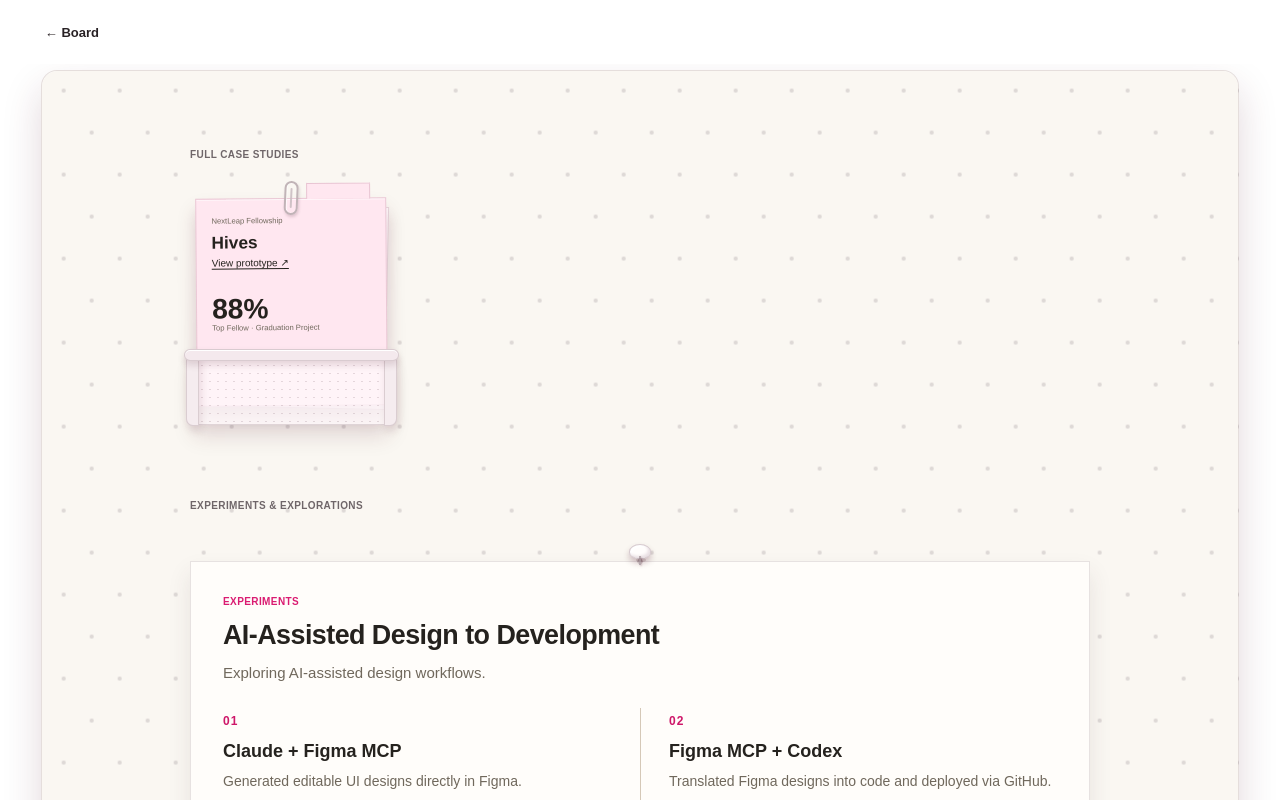
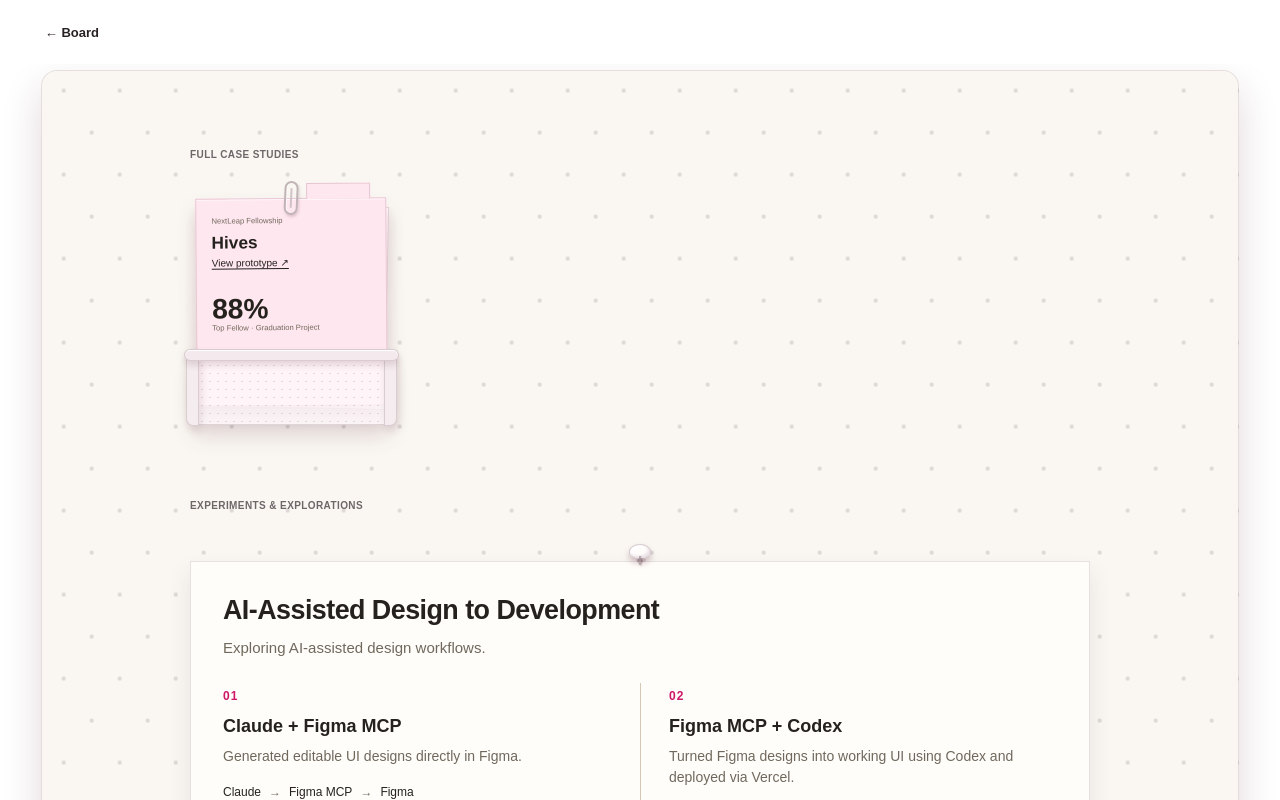
Before and after one commit to MeenaVuppu/portfolio, a Next.js app: page /archive in a window 1280 px wide. Built offline with nearby package versions, Linux system fonts and the light colour scheme; no server answers.

Commit message:
Restore Archive pin click sound and refine experiment copy

```diff
--- a/app/components/ArchiveExperiments.module.css
+++ b/app/components/ArchiveExperiments.module.css
@@ -14,9 +14,8 @@
   transform: none;
 }
 
-.card > :global(.section-kicker) { color: #da1b71; }
 .card h2 {
-  margin: 10px 0;
+  margin: 0 0 10px;
   font-size: clamp(24px, 2.1vw, 30px);
   font-weight: 750;
   line-height: 1.2;
--- a/app/components/ArchiveMode.tsx
+++ b/app/components/ArchiveMode.tsx
@@ -45,7 +45,6 @@ export function ArchiveMode({ phase }: ArchiveModeProps) {
           <section className={styles.experiments} aria-label="Design to development experiments">
             <article className={`project-story-pin archive-work-pin ${styles.card}`}>
               <PegPin />
-              <span className="section-kicker">Experiments</span>
               <h2>AI-Assisted Design to Development</h2>
               <p className={styles.subtitle}>Exploring AI-assisted design workflows.</p>
               <div className={styles.sections}>
@@ -58,8 +57,8 @@ export function ArchiveMode({ phase }: ArchiveModeProps) {
                 <section className={styles.experiment} aria-labelledby="archive-experiment-02">
                   <span className={styles.number}>02</span>
                   <h3 id="archive-experiment-02">Figma MCP + Codex</h3>
-                  <p>Translated Figma designs into code and deployed via GitHub.</p>
-                  <Workflow tools={["Figma", "Codex", "GitHub", "Vercel"]} label="Figma to deployment workflow" />
+                  <p>Turned Figma designs into working UI using Codex and deployed via Vercel.</p>
+                  <Workflow tools={["Figma", "Figma MCP", "Codex", "Working UI"]} label="Figma to working UI workflow" />
                 </section>
               </div>
             </article>
--- a/app/components/HomeBoard.tsx
+++ b/app/components/HomeBoard.tsx
@@ -870,6 +870,8 @@ export function HomeBoard({ onOpenProject, onOpenArchive, projectModeActive = fa
           onKeyDown={(event) => {
             if (event.key === "Enter" || event.key === " ") {
               event.preventDefault();
+              if (event.repeat) return;
+              playInteractionTick();
               onOpenArchive?.(event.currentTarget);
             }
           }}
--- a/app/components/PortfolioExperience.tsx
+++ b/app/components/PortfolioExperience.tsx
@@ -33,7 +33,7 @@ export function PortfolioExperience({ initialProject = null, initialArchive = fa
 
   function navigationClick(event: MouseEvent<HTMLDivElement>) {
     if (event.button !== 0 || !event.nativeEvent.isTrusted || !(event.target instanceof Element)) return;
-    const control = event.target.closest("a[href], button");
+    const control = event.target.closest('a[href], button, [role="button"]');
     if (!control || control.closest("[data-page-snapshot]") || control.getAttribute("aria-disabled") === "true") return;
     // Music playback and the mute toggle keep their own audio behavior.
     if (control.matches(".headphones-button, [data-sound-control]")) return;
```
